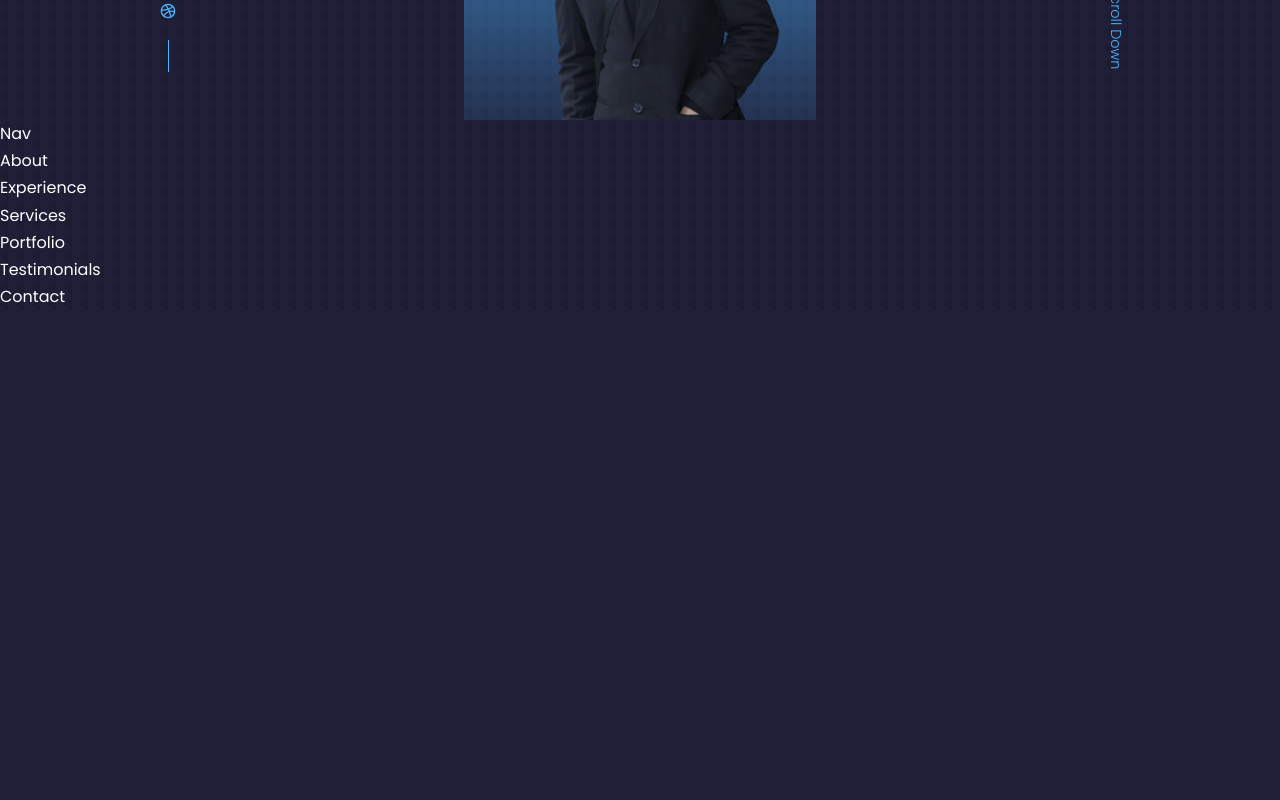
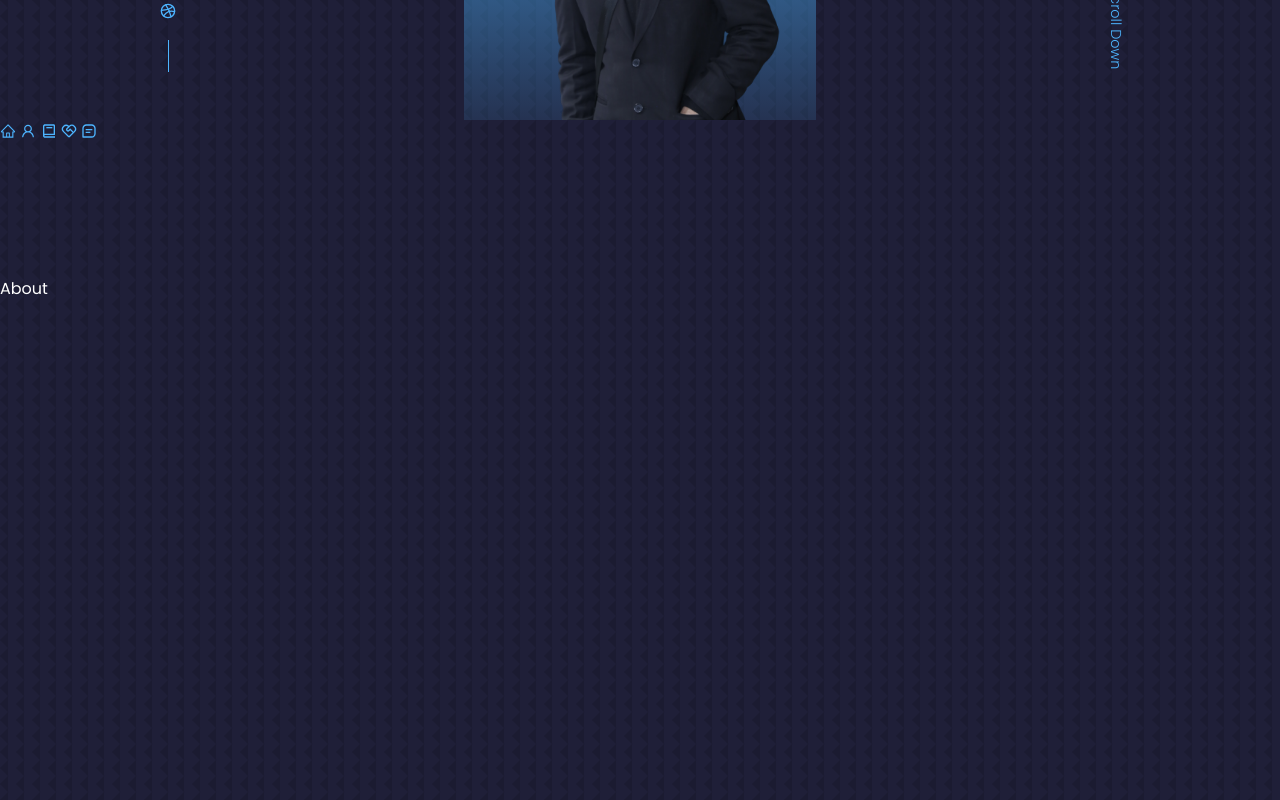
Before and after one commit to SaarthakTuli/React-Portfolio, a React (Create React App) app: page / in a window 1280 px wide. Shown: the part 680-1480 px from the top of the page. Before the commit the page ends 990 px from the top, so only its background shows below. Built offline with nearby package versions, Linux system fonts and the light colour scheme.

Commit message:
initiaize

```diff
--- a/src/components/about/About.jsx
+++ b/src/components/about/About.jsx
@@ -2,7 +2,9 @@ import React from "react"
 import "./about.css"
 
 const About = () => {
-    return <div> About </div>;
+    return (
+        <section id="about"> About </section>
+    )
 };
 
 export default About;
--- a/src/components/contact/Contact.jsx
+++ b/src/components/contact/Contact.jsx
@@ -2,7 +2,9 @@ import React from 'react'
 import './contact.css'
 
 const Contact = () => {
-    return <div> Contact </div>;
+    return (
+        <section id='contact'> Contact </section>
+    )
 };
 
 export default Contact;
--- a/src/components/experience/Experience.jsx
+++ b/src/components/experience/Experience.jsx
@@ -3,7 +3,7 @@ import './experience.css'
 
 const Experience = () => {
   return (
-    <div>Experience</div>
+    <section id='experience'>Experience</section>
   )
 }
 
--- a/src/components/footer/Footer.jsx
+++ b/src/components/footer/Footer.jsx
@@ -3,7 +3,7 @@ import './footer.css'
 
 const Footer = () => {
   return (
-    <div>Footer</div>
+    <section id='footer'>Footer</section>
   )
 }
 
--- a/src/components/nav/Nav.jsx
+++ b/src/components/nav/Nav.jsx
@@ -1,9 +1,20 @@
 import React from 'react'
 import './nav.css'
+import { AiOutlineHome } from 'react-icons/ai'
+import { AiOutlineUser } from 'react-icons/ai'
+import { BiBook } from 'react-icons/bi'
+import { RiServiceLine } from 'react-icons/ri'
+import { BiMessageSquareDetail } from 'react-icons/bi'
 
 const Nav = () => {
   return (
-    <div>Nav</div>
+    <nav>
+      <a href="#"> <AiOutlineHome /> </a>
+      <a href="#about"> <AiOutlineUser /> </a>
+      <a href="#experience"> <BiBook /> </a>
+      <a href="#services"> <RiServiceLine /> </a>
+      <a href="#contact"> <BiMessageSquareDetail /> </a>
+    </nav>
   )
 }
 
--- a/src/components/portfolio/Portfolio.jsx
+++ b/src/components/portfolio/Portfolio.jsx
@@ -3,7 +3,7 @@ import './portfolio.css'
 
 const Portfolio = () => {
   return (
-    <div>Portfolio</div>
+    <section id='portfolio'>Portfolio</section>
   )
 }
 
--- a/src/components/services/Services.jsx
+++ b/src/components/services/Services.jsx
@@ -3,7 +3,7 @@ import './services.css'
 
 const Services = () => {
   return (
-    <div>Services</div>
+    <section id='services'>Services</section>
   )
 }
 
--- a/src/components/testimonials/Testimonials.jsx
+++ b/src/components/testimonials/Testimonials.jsx
@@ -3,7 +3,7 @@ import './testimonials.css'
 
 const Testimonials = () => {
   return (
-    <div>Testimonials</div>
+    <section id='testimonials'>Testimonials</section>
   )
 }
 
--- a/src/index.css
+++ b/src/index.css
@@ -60,6 +60,7 @@ h1 {
 
 section {
     margin-top: 8rem;
+    height: 100vh;
 }
 
 section>h2,
```
